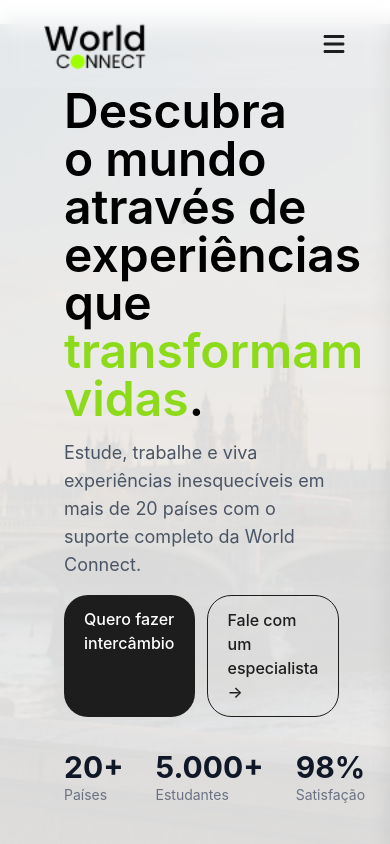
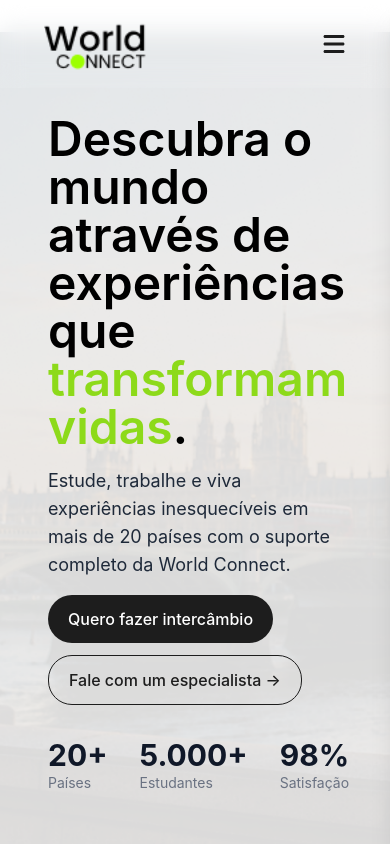
Before and after one commit to Angellica06/world-connect-landing-page, a React (Vite) app: page / in a window 390 px wide. Shown: the top 844 px of the page. Built offline with nearby package versions, Linux system fonts and the light colour scheme.

Commit message:
style: ajusta espaçamentos e responsividade da hero

```diff
--- a/src/components/sections/Hero.jsx
+++ b/src/components/sections/Hero.jsx
@@ -2,17 +2,17 @@ import Button from "../ui/Button";
 
 function Hero() {
   return (
-    <section className="hero grid grid-cols-1 md:grid-cols-2 justify-center items-center px-16 md:px-32 mt-6">
+    <section className="hero grid grid-cols-1 md:grid-cols-2 justify-center items-center px-12 md:px-32 mt-8">
       <div className="flex flex-col gap-4">
         <h1 className="text-5xl font-semibold">
           Descubra o mundo através de experiências que{" "}
           <span className="text-[#8dda1a]">transformam vidas</span>.
         </h1>
-        <p className="max-w-xl text-lg text-gray-600">
+        <p className="max-w-xl text-lg text-gray-800">
           Estude, trabalhe e viva experiências inesquecíveis em mais de 20
           países com o suporte completo da World Connect.
         </p>
-        <div className="flex gap-3">
+        <div className="flex flex-wrap gap-3">
           <Button className="text-white">Quero fazer intercâmbio</Button>
           <Button className="bg-transparent text-[#1D1D1D] border border-[#1D1D1D]">
             Fale com um especialista →
```
